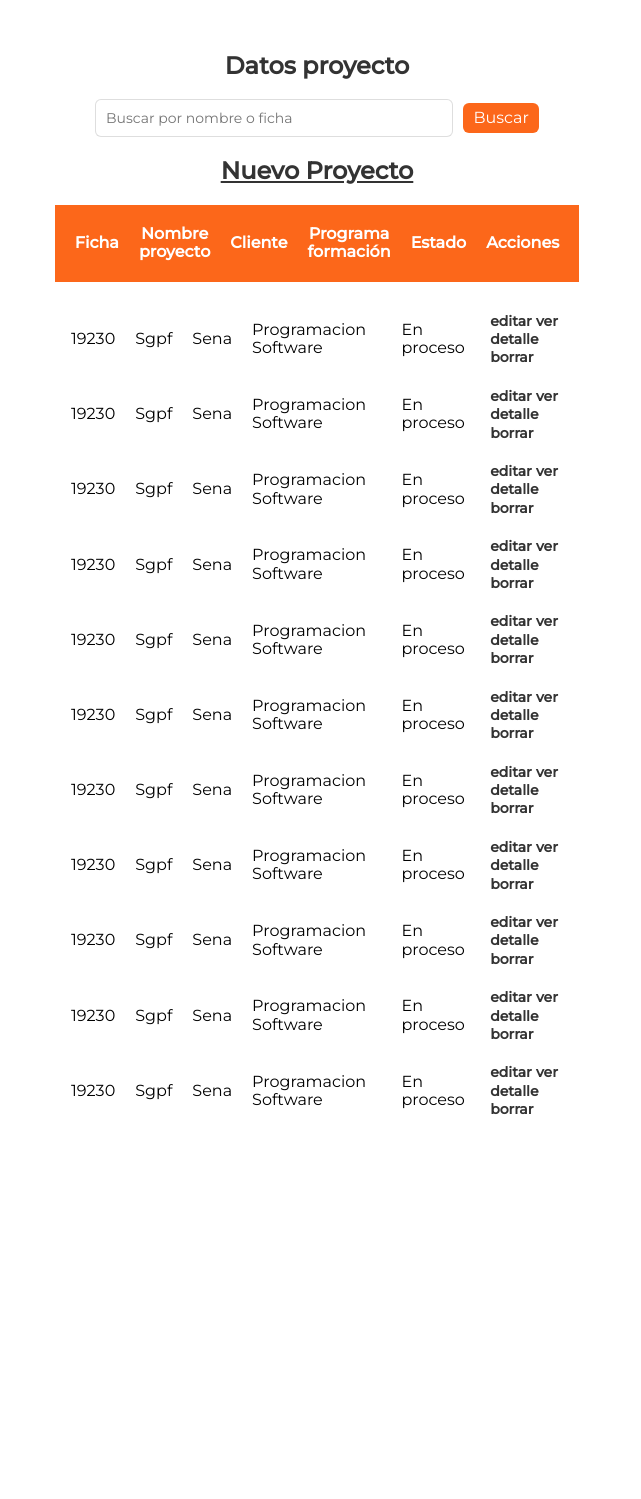
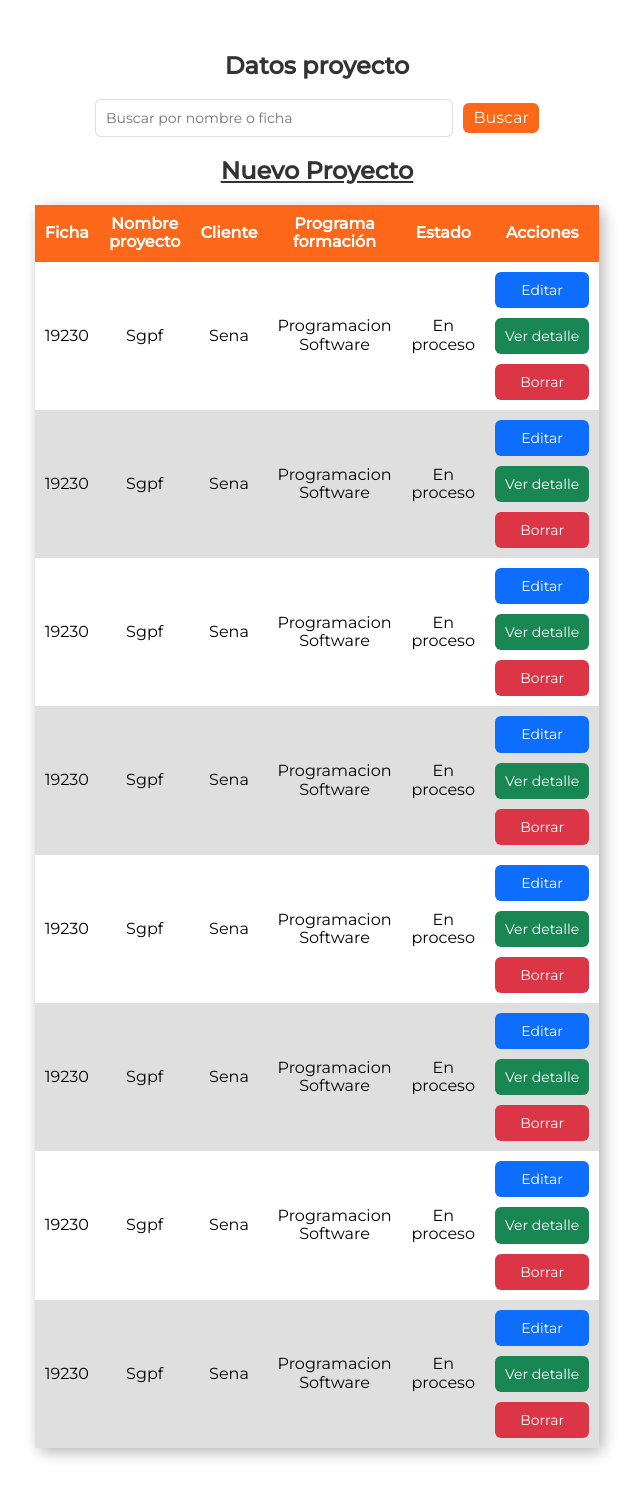
Before and after one commit to kevincifuentesdev/SGPF-Project, a PHP site: page /fichaProyectoTabla.php in a window 1280 px wide. Shown: the part 128-1627 px from the top of the page, without its empty margins (323-964 px from the left). Before the commit the page ends 1242 px from the top, so only its background shows below. Run offline with PHP 8.4, Linux system fonts and the light colour scheme.

Commit message:
agregando botones a las tablas de aprendices y ficha proyecto

```diff
--- a/css/fichaProyectoTabla.css
+++ b/css/fichaProyectoTabla.css
@@ -188,7 +188,7 @@
 
   table {
     width: 90%;
-    display: contents;
+    display: table;
     background-color: var(--blanco);
     border-radius: 8px;
     box-shadow: 4px 4px 15px rgba(0, 0, 0, 0.3);
@@ -202,19 +202,63 @@
 
   td {
     padding: 10px;
-    text-align: left;
+    text-align: center;
   }
 
   th {
     padding: 10px;
   }
 
-  span {
-    color: var(--gris-texto);
-    font-size: 14px;
-    font-weight: bold;
+  .container-action-btns {
+    display: flex;
+    align-items: center;
+    flex-direction: column;
+    gap: 10px;
+    width: max-content;
   }
 
+  .btn-editar {
+    color: #ffffff;
+    background-color: #0D6EFD;
+    border: none;
+    width: 100%;
+    border-radius: 6px;
+    padding: 10px;
+    font-size: 14px;
+    cursor: pointer;
+  }
+  .btn-editar:hover {
+    background-color: #0a4194;
+  }
+  .btn-borrar {
+    color: #ffffff;
+    background-color: #DC3545;
+    border: none;
+    border-radius: 6px;
+    width: 100%;
+    font-size: 14px;
+    cursor: pointer;
+    padding: 10px;
+  }
+  .btn-borrar:hover {
+    background-color: #b12b39;
+  }
+  .btn-detalle {
+    color: #ffffff;
+    background-color: #198754;
+    font-size: 14px;
+    border: none;
+    border-radius: 6px;
+    cursor: pointer;
+    padding: 10px;
+  }
+  .btn-detalle:hover {
+    background-color: #125e3a;
+  }
+
+  tr:nth-child(2n) {
+    background-color: #dfdfdf;
+  }
 
 
   /* Responsive Table */
--- a/editarInstructor.php
+++ b/editarInstructor.php
@@ -7,8 +7,8 @@
     <link rel="stylesheet" href="./css/instructor.css">
     <link rel="stylesheet" href="./css/normalize.css">
     <link rel="preconnect" href="https://fonts.googleapis.com">
-<link rel="preconnect" href="https://fonts.gstatic.com" crossorigin>
-<link href="https://fonts.googleapis.com/css2?family=Montserrat:ital,wght@0,300;0,400;0,500;1,300;1,700;1,900&display=swap" rel="stylesheet">
+  <link rel="preconnect" href="https://fonts.gstatic.com" crossorigin>
+  <link href="https://fonts.googleapis.com/css2?family=Montserrat:ital,wght@0,300;0,400;0,500;1,300;1,700;1,900&display=swap" rel="stylesheet">
 
 </head>
 <body>
--- a/fichaProyectoTabla.php
+++ b/fichaProyectoTabla.php
@@ -46,7 +46,7 @@
                     />
                     <button type="submit">Buscar</button>
                 </form>
-                <a href="./instructor.php"><h2>Nuevo Proyecto</h2></a>
+                <a href="./fichaProyectoFormulario.php"><h2>Nuevo Proyecto</h2></a>
                 <table cellspacing="0">
                     <thead>
                         <tr>
@@ -65,10 +65,10 @@
                             <td>Sena</td>
                             <td>Programacion Software</td>
                             <td>En proceso</td>
-                            <td>
-                                <span>editar</span>
-                                <span>ver detalle</span>
-                                <span>borrar</span>
+                            <td class="container-action-btns">
+                                <button class="btn-editar">Editar</button>
+                                <button class="btn-detalle">Ver detalle</button>
+                                <button class="btn-borrar">Borrar</button>
                             </td>
                         </tr>
                         <tr>
@@ -77,10 +77,10 @@
                             <td>Sena</td>
                             <td>Programacion Software</td>
                             <td>En proceso</td>
-                            <td>
-                                <span>editar</span>
-                                <span>ver detalle</span>
-                                <span>borrar</span>
+                            <td class="container-action-btns">
+                                <button class="btn-editar">Editar</button>
+                                <button class="btn-detalle">Ver detalle</button>
+                                <button class="btn-borrar">Borrar</button>
                             </td>
                         </tr>
                         <tr>
@@ -89,10 +89,10 @@
                             <td>Sena</td>
                             <td>Programacion Software</td>
                             <td>En proceso</td>
-                            <td>
-                                <span>editar</span>
-                                <span>ver detalle</span>
-                                <span>borrar</span>
+                            <td class="container-action-btns">
+                                <button class="btn-editar">Editar</button>
+                                <button class="btn-detalle">Ver detalle</button>
+                                <button class="btn-borrar">Borrar</button>
                             </td>
                         </tr>
                         <tr>
@@ -101,10 +101,10 @@
                             <td>Sena</td>
                             <td>Programacion Software</td>
                             <td>En proceso</td>
-                            <td>
-                                <span>editar</span>
-                                <span>ver detalle</span>
-                                <span>borrar</span>
+                            <td class="container-action-btns">
+                                <button class="btn-editar">Editar</button>
+                                <button class="btn-detalle">Ver detalle</button>
+                                <button class="btn-borrar">Borrar</button>
                             </td>
                         </tr>
                         <tr>
@@ -113,10 +113,10 @@
                             <td>Sena</td>
                             <td>Programacion Software</td>
                             <td>En proceso</td>
-                            <td>
-                                <span>editar</span>
-                                <span>ver detalle</span>
-                                <span>borrar</span>
+                            <td class="container-action-btns">
+                                <button class="btn-editar">Editar</button>
+                                <button class="btn-detalle">Ver detalle</button>
+                                <button class="btn-borrar">Borrar</button>
                             </td>
                         </tr>
                         <tr>
@@ -125,10 +125,10 @@
                             <td>Sena</td>
                             <td>Programacion Software</td>
                             <td>En proceso</td>
-                            <td>
-                                <span>editar</span>
-                                <span>ver detalle</span>
-                                <span>borrar</span>
+                            <td class="container-action-btns">
+                                <button class="btn-editar">Editar</button>
+                                <button class="btn-detalle">Ver detalle</button>
+                                <button class="btn-borrar">Borrar</button>
                             </td>
                         </tr>
                         <tr>
@@ -137,10 +137,10 @@
                             <td>Sena</td>
                             <td>Programacion Software</td>
                             <td>En proceso</td>
-                            <td>
-                                <span>editar</span>
-                                <span>ver detalle</span>
-                                <span>borrar</span>
+                            <td class="container-action-btns">
+                                <button class="btn-editar">Editar</button>
+                                <button class="btn-detalle">Ver detalle</button>
+                                <button class="btn-borrar">Borrar</button>
                             </td>
                         </tr>
                         <tr>
@@ -149,46 +149,10 @@
                             <td>Sena</td>
                             <td>Programacion Software</td>
                             <td>En proceso</td>
-                            <td>
-                                <span>editar</span>
-                                <span>ver detalle</span>
-                                <span>borrar</span>
-                            </td>
-                        </tr>
-                        <tr>
-                            <td>19230</td>
-                            <td>Sgpf</td>
-                            <td>Sena</td>
-                            <td>Programacion Software</td>
-                            <td>En proceso</td>
-                            <td>
-                                <span>editar</span>
-                                <span>ver detalle</span>
-                                <span>borrar</span>
-                            </td>
-                        </tr>
-                        <tr>
-                            <td>19230</td>
-                            <td>Sgpf</td>
-                            <td>Sena</td>
-                            <td>Programacion Software</td>
-                            <td>En proceso</td>
-                            <td>
-                                <span>editar</span>
-                                <span>ver detalle</span>
-                                <span>borrar</span>
-                            </td>
-                        </tr>
-                        <tr>
-                            <td>19230</td>
-                            <td>Sgpf</td>
-                            <td>Sena</td>
-                            <td>Programacion Software</td>
-                            <td>En proceso</td>
-                            <td>
-                                <span>editar</span>
-                                <span>ver detalle</span>
-                                <span>borrar</span>
+                            <td class="container-action-btns">
+                                <button class="btn-editar">Editar</button>
+                                <button class="btn-detalle">Ver detalle</button>
+                                <button class="btn-borrar">Borrar</button>
                             </td>
                         </tr>
                     </tbody>
```
Also changed, not shown: aprendicesTabla.php (+86 -21 lines), css/aprendicesTabla.css (+51 -7 lines).
